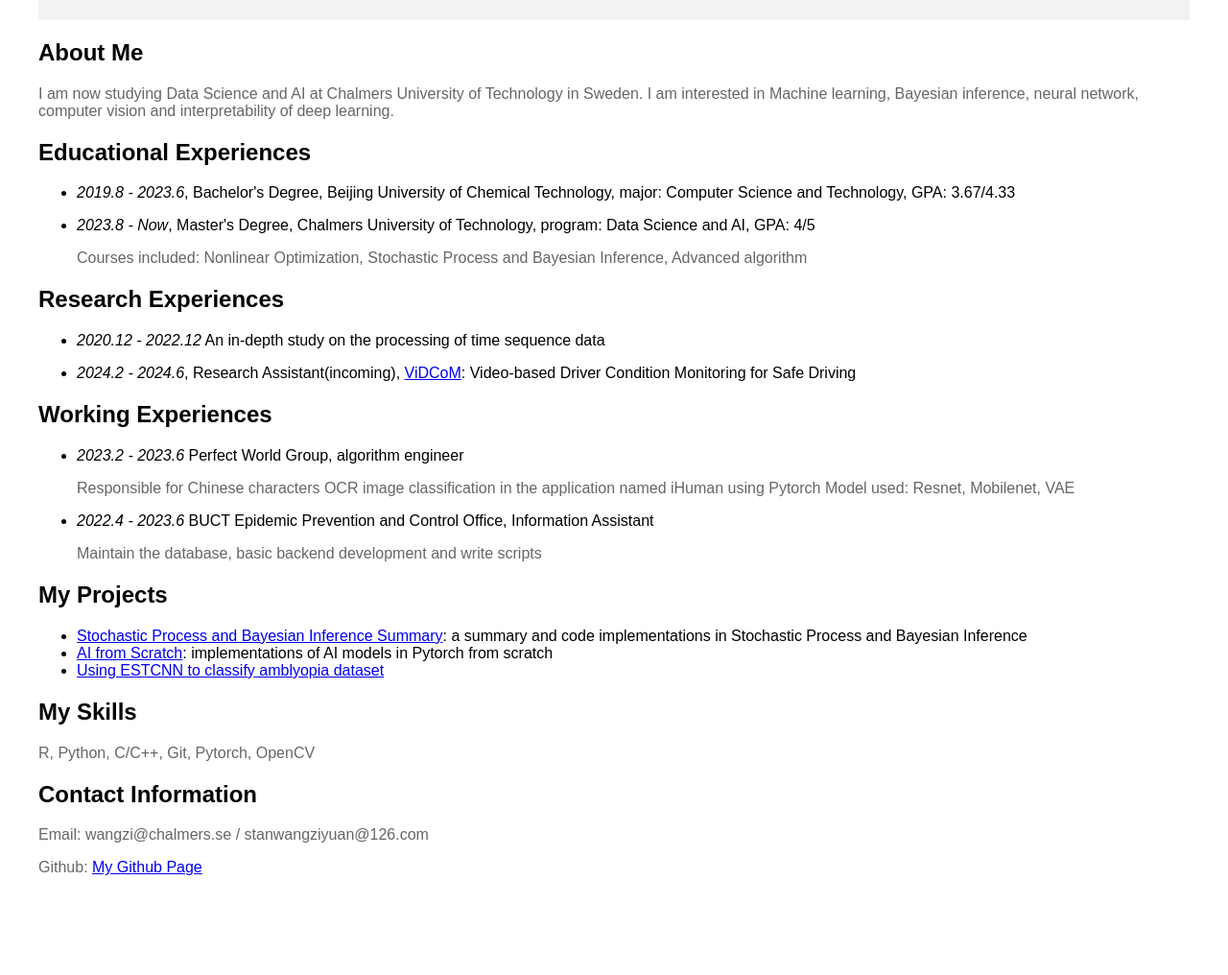
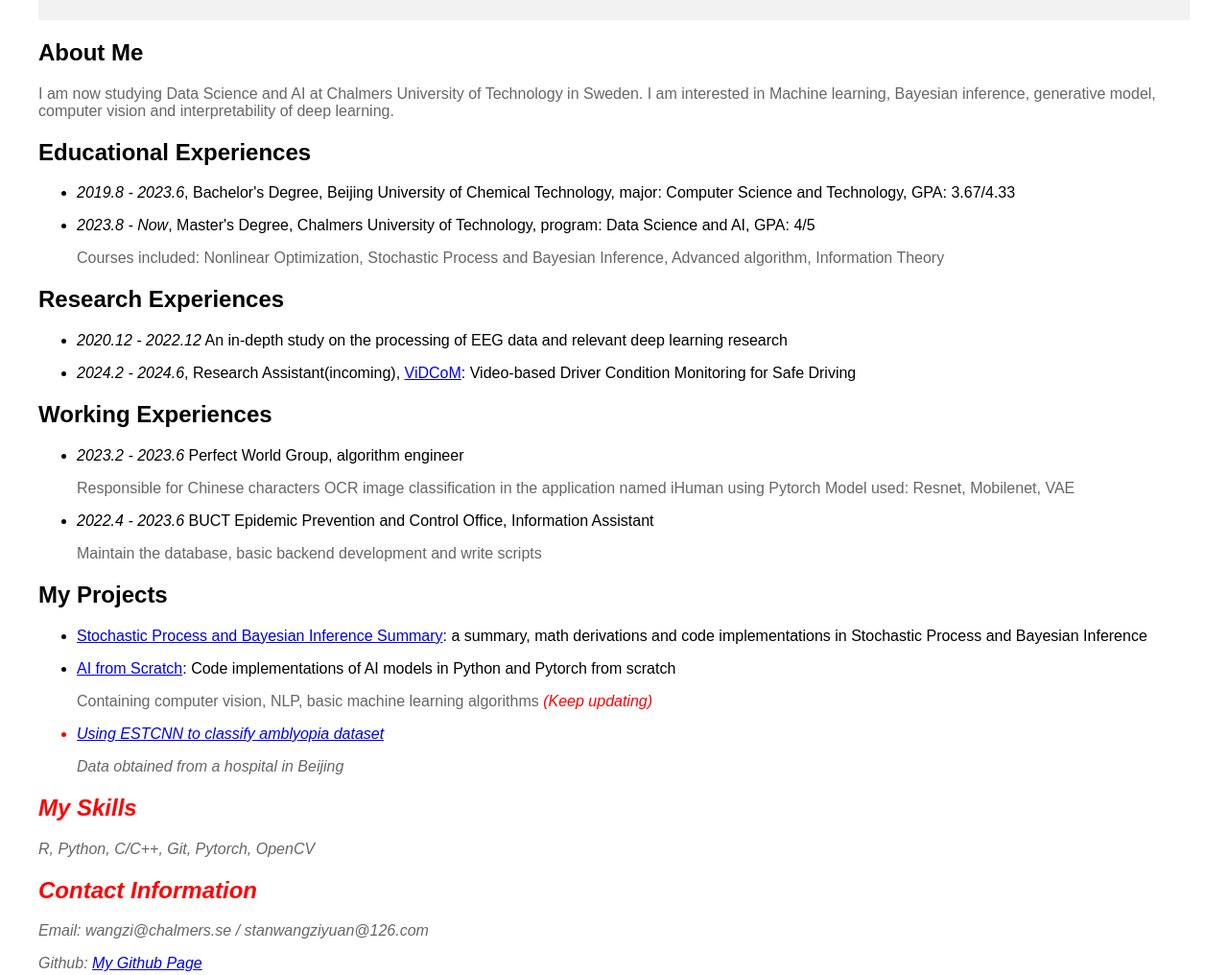
Before and after one commit to Stanwang218/stanwang218.github.com, a plain HTML site: page index.html in a window 1280 px wide. Shown: the part 276-1292 px from the top of the page at 96% size. Before the commit the page ends 1229 px from the top, so only its background shows below. Drawn offline with Linux system fonts and the light colour scheme.

Commit message:
detail added

```diff
--- a/index.html
+++ b/index.html
@@ -54,7 +54,7 @@
     <div class="content">
         <h2>About Me</h2>
         <p>I am now studying Data Science and AI at Chalmers University of Technology in Sweden. I am interested in Machine learning,
-            Bayesian inference, neural network, computer vision and interpretability of deep learning.</p>
+            Bayesian inference, generative model, computer vision and interpretability of deep learning.</p>
     </div>
 
     <div class="content">
@@ -63,7 +63,7 @@
             <li><em>2019.8 - 2023.6</em>, Bachelor's Degree, Beijing University of Chemical Technology, major: Computer Science and Technology, GPA: 3.67/4.33</li>
             <p></p>
             <li><em>2023.8 - Now</em>, Master's Degree, Chalmers University of Technology, program: Data Science and AI, GPA: 4/5</li>
-            <p>Courses included: Nonlinear Optimization, Stochastic Process and Bayesian Inference, Advanced algorithm</p>
+            <p>Courses included: Nonlinear Optimization, Stochastic Process and Bayesian Inference, Advanced algorithm, Information Theory</p>
             <!-- Add more skills as needed -->
         </ul>
         <p></p>
@@ -72,7 +72,7 @@
     <div class="content">
         <h2>Research Experiences</h2>
         <ul>
-            <li><em>2020.12 - 2022.12</em> An in-depth study on the processing of time sequence data</li>
+            <li><em>2020.12 - 2022.12</em> An in-depth study on the processing of EEG data and relevant deep learning research</li>
             <p></p>
             <li><em>2024.2 - 2024.6</em>, Research Assistant(incoming), <a href="https://www.saferresearch.com/projects/vidcom">ViDCoM</a>: Video-based Driver Condition Monitoring for Safe Driving</li>
             <!-- Add more skills as needed -->
@@ -98,10 +98,12 @@
     <div class="content">
         <h2>My Projects</h2>
         <ul>
-            <li><a href="https://github.com/Stanwang218/StochasticProcessDoc">Stochastic Process and Bayesian Inference Summary</a>: a summary and code implementations in Stochastic Process and Bayesian Inference</li>
-            <li><a href="https://github.com/Stanwang218/ai-from-scratch">AI from Scratch</a>: implementations of AI models in Pytorch from scratch</li>
+            <li><a href="https://github.com/Stanwang218/StochasticProcessDoc">Stochastic Process and Bayesian Inference Summary</a>: a summary, math derivations and code implementations in Stochastic Process and Bayesian Inference</li>
+            <p> </p>
+            <li><a href="https://github.com/Stanwang218/ai-from-scratch">AI from Scratch</a>: Code implementations of AI models in Python and Pytorch from scratch</li>
+            <p></em>Containing computer vision, NLP, basic machine learning algorithms <em style="color:red">(Keep updating)</p>
             <li><a href="https://github.com/Stanwang218/amblyopia-ESTCNN">Using ESTCNN to classify amblyopia dataset</a></li>
-            <!-- Add more skills as needed -->
+            <p>Data obtained from a hospital in Beijing</p>
         </ul>
     </div>
 
```
